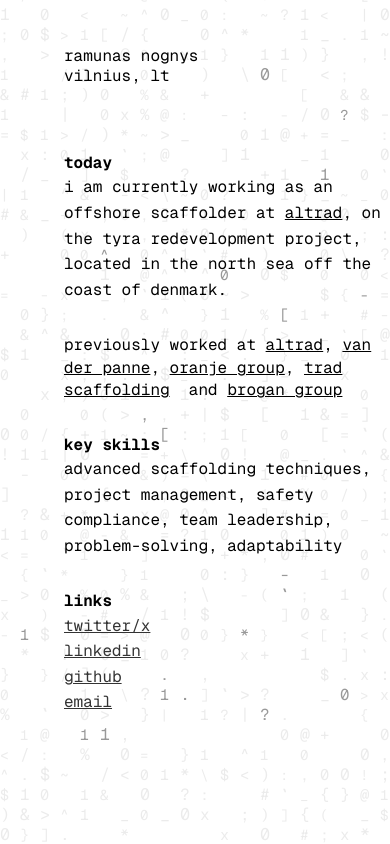
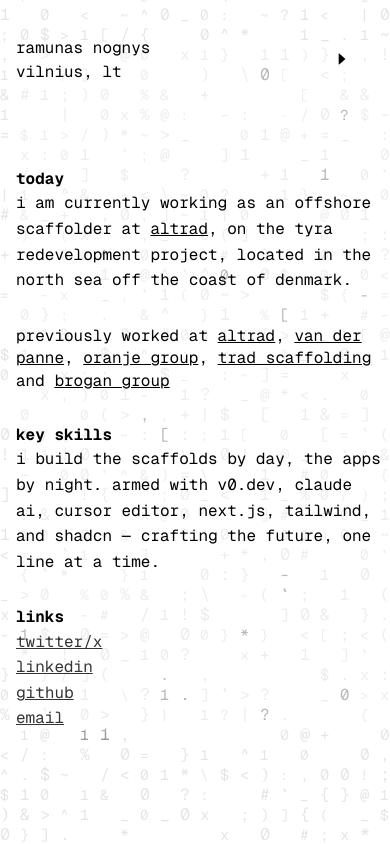
Before and after one commit to ramunasnognys/r-nognys-portfolio-v1, a Next.js app: page / in a window 390 px wide. Built offline with nearby package versions, Linux system fonts and the light colour scheme.

Commit message:
ready for production

```diff
--- /dev/null
+++ b/app/components/AudioPlayer.tsx
@@ -0,0 +1,36 @@
+"use client";
+
+import React, { useState, useRef, useEffect } from 'react';
+import { PauseOutlined, CaretRightOutlined } from '@ant-design/icons';
+
+const AudioPlayer: React.FC = () => {
+  const [isPlaying, setIsPlaying] = useState(false);
+  const audioRef = useRef<HTMLAudioElement | null>(null);
+
+  useEffect(() => {
+    audioRef.current = new Audio('/audio.webm');
+    audioRef.current.loop = true;
+  }, []);
+
+  const togglePlayPause = () => {
+    if (audioRef.current) {
+      if (isPlaying) {
+        audioRef.current.pause();
+      } else {
+        audioRef.current.play();
+      }
+      setIsPlaying(!isPlaying);
+    }
+  };
+
+  return (
+    <button
+      onClick={togglePlayPause}
+      className="bg-black text-white p-2 rounded-full z-50 text-xs"
+    >
+      {isPlaying ? <PauseOutlined /> : <CaretRightOutlined />}
+    </button>
+  );
+};
+
+export default AudioPlayer;
--- a/app/components/Char.tsx
+++ b/app/components/Char.tsx
@@ -1,5 +1,4 @@
 import React, { useEffect, useState, useRef } from 'react'
-import { useTheme } from '../context/ThemeContext'
 
 interface CharProps {
   char: string
@@ -10,7 +9,6 @@
 }
 
 const Char: React.FC<CharProps> = ({ char, x, y, size, id }) => {
-  const { isDark } = useTheme()
   const [isHovered, setIsHovered] = useState(false)
   const [opacity, setOpacity] = useState(0)
   const timeoutRef = useRef<NodeJS.Timeout | null>(null)
@@ -31,10 +29,8 @@
     }, 500) // Adjust the duration as needed
   }
 
-  const lightColor = "rgba(0, 0, 0, 0.2)"
-  const darkColor = "rgba(0, 0, 0, 0.08)"
-  const lightHoverColor = "rgba(255, 0, 0, 0.8)"
-  const darkHoverColor = "rgba(127, 127, 127, 0.8)"
+  const defaultColor = "rgba(0, 0, 0, 0.1)" // Adjust as needed
+  const hoverColor = "rgba(127, 127, 127, 0.8)" // Adjust as needed
 
   useEffect(() => {
     const element = document.getElementById(id)
@@ -75,7 +71,6 @@
       <style jsx>{`
         .char {
             transition: fill 0.3s ease, opacity 0.2s ease;
-
         }
       `}</style>
       <text
@@ -83,10 +78,7 @@
         x={x}
         y={y}
         fontSize={size}
-        fill={isHovered
-          ? (isDark ? darkHoverColor : lightHoverColor)
-          : (isDark ? darkColor : lightColor)
-        }
+        fill={isHovered ? hoverColor : defaultColor}
         className="char"
         opacity={opacity}
         onMouseEnter={handleMouseEnter}
--- a/app/components/profile.tsx
+++ b/app/components/profile.tsx
@@ -1,5 +1,7 @@
+'use client'
+
 import Link from 'next/link'
-import React from 'react'; // Add this import
+import React from 'react';
 import { ReactNode } from 'react';
 
 interface AnimatedElementProps {
@@ -26,11 +28,14 @@
   };
 
   return (
-    <div className="min-h-screen flex items-center justify-center p-4">
-      <div className="w-1/2 bg-white p-8 shadow-sm rounded-sm font-mono text-sm leading-relaxed overflow-y-auto max-h-screen">
-        <AnimatedElement tag="header" className="mb-8 flex items-center" index={0}>
-          <h1 className="text-lg font-bold mr-2">Ramunas Nognys</h1>
-          <span className="leading-loose">Vilnius, lt</span> {/* Added line height */}
+    <div className="min-h-screen flex items-center justify-center p-4 selectable text-selectable profile-overlay">
+      <div className="w-1/2 bg-white bg-opacity-90 p-8 shadow-sm rounded-sm font-mono text-sm leading-relaxed overflow-y-auto max-h-screen">
+        <AnimatedElement tag="header" className="mb-8 flex flex-col" index={0}>
+          <div className="flex justify-between items-center w-full">
+            <h1 className="text-lg">Ramunas Nognys</h1>
+            {/* <AudioPlayer /> */}
+          </div>
+          <span className="leading-loose">Vilnius, lt</span>
         </AnimatedElement>
 
         <AnimatedElement tag="section" className="mb-8" index={1}>
@@ -61,8 +66,7 @@
             <strong>Key Skills</strong> {/* Made bold */}
           </h2>
           <p>
-            Advanced scaffolding techniques, project management, safety compliance, team leadership, problem-solving,
-            adaptability
+          I build the scaffolds by day, the apps by night. Armed with v0.dev, Claude AI, Cursor Editor, Next.js, Tailwind, and ShadCN — crafting the future, one line at a time.
           </p>
         </AnimatedElement>
 
--- a/app/globals.css
+++ b/app/globals.css
@@ -1,37 +1,34 @@
-/* Base Styles */
 * {
-  margin: 0; /* Reset margin for all elements */
-  padding: 0; /* Reset padding for all elements */
+  margin: 0;
+  padding: 0;
 }
 
 
 body {
   color: var(--foreground);
   line-height: 1.6;
-  padding: 0; /* Removed padding to allow background to take full screen */
-  font-size: 1rem; /* Set base font size */
+  padding: 0;
   text-transform: lowercase;
   -webkit-user-select: none;
   -moz-user-select: none;
   -ms-user-select: none;
   user-select: none;
-  text-align: left; /* Align text to the left */
+  text-align: left;
 
 }
 
-/* Set all headings and paragraphs to have the same font size */
 h1, h2, h3, h4, h5, h6, p {
-  font-size: 1rem; /* Set to 1.2rem */
-  font-weight: normal; /* Optional: adjust weight if needed */
-  margin: .5rem; /* Optional: reset margin */
+  font-size: 1rem;
+  font-weight: normal;
+  margin: .5rem;
   padding: 0;
-  max-width: 70ch; /* Set max width to 70 characters */
-  text-align: left; /* Align text to the left */
-  line-height: 1.5; /* Adjust line height for better spacing */
+  max-width: 70ch;
+  text-align: left;
+  line-height: 1.5;
 }
 
 a {
-  text-decoration: underline; /* Added underline to all links */
+  text-decoration: underline;
   color: inherit;
   outline: none;
 }
@@ -40,18 +37,8 @@
 .container {
   max-width: 800px;
   margin: 0 auto;
-  padding: 2rem; /* Added padding for consistent text indentation */
+  padding: 2rem;
   margin-left: 1rem;
-  -webkit-user-select: text;
-  -moz-user-select: text;
-  -ms-user-select: text;
-  user-select: text;
-}
-
-.profile-container {
-  max-width: 70ch; /* Set max width to 70 characters */
-  padding-left: 4rem;
-  padding-top: 3rem;
   -webkit-user-select: text;
   -moz-user-select: text;
   -ms-user-select: text;
@@ -59,50 +46,103 @@
   position: relative;
 }
 
-/* Header Styles */
+.profile-container {
+  max-width: 70ch;
+  padding-left: 4rem; /* Default padding for larger screens */
+  padding-top: 3rem;
+  -webkit-user-select: text;
+  -moz-user-select: text;
+  -ms-user-select: text;
+  user-select: text;
+  position: absolute;
+  z-index: 2;
+}
+
+/* Media query for mobile devices */
+@media (max-width: 768px) {
+  .profile-container {
+    padding-left: 1rem; /* Adjust padding for mobile devices */
+  }
+
+  .audio-player-container{
+    right: 1rem; /* Adjust right position for mobile devices */
+  }
+}
+
+.flex-layout {
+  display: flex;
+  justify-content: space-between;
+  align-items: center;
+  width: 100%;
+
+}
+
+.name-title {
+  font-size: 1.5rem;
+  font-weight: bold;
+  margin: 0;
+  padding: 0;
+
+}
+
+header {
+  line-height: 1;
+  margin: 0;
+  margin-bottom: 4.5rem;
+}
+
+header > div {
+  display: flex;
+  justify-content: space-between;
+  align-items: center;
+  width: 100%;
+
+}
+
 h1 {
-  margin-bottom: .3rem;
-  line-height: 0; /* Set line-height to 0 for header element children */
-  margin-bottom: 1rem; /* Added margin for spacing between h1 and span */
+  margin: 0;
+  padding: 0;
+  font-size: 1rem;
+  font-weight: normal;
 }
 
 h1,p > * {
-  line-height: 0; /* Apply line-height of 0 to all direct children of h1 */
-  padding: 0;
+  line-height: 0;
 }
 
 .location {
-  color: #666; /* Subtle gray to differentiate */
+  color: #666;
   margin-bottom: 2rem;
 }
 
 /* Section Styles */
 section {
-  margin-bottom: 2rem; /* Set gap between sections to 2rem */
+  margin-bottom: 2rem;
   margin-left: 0;
 }
 
 section p {
-  margin-bottom: 0; /* Remove margin below paragraphs to avoid extra spacing */
+  margin-bottom: 0;
   padding: 0;
 
 }
 
 section h2 {
-  font-weight: normal; /* Changed from bold to normal */
-  margin:0; /* Remove margin below h2 to eliminate gap with p */
+  font-weight: normal;
+  margin:0;
 }
 
 section p {
-  margin-top: 0; /* Remove margin above p to eliminate gap with h2 */
+  margin-top: 0;
   padding: 0;
   margin-left: 0;
 }
 
 header {
-  line-height: 0.5rem; /* Set line-height to 0.5rem for children spacing */
+  line-height: 3rem;
   margin: 0;
   margin-bottom: 4.5rem;
+
 }
 
 header p, h1 {
@@ -111,40 +151,40 @@
 }
 
 h2 {
-  font-weight: normal; /* Changed from bold to normal */
+  font-weight: normal;
   margin-top: 2rem;
   margin-bottom: 1rem;
-  line-height: 1.4; /* Increase line height for better readability */
+  line-height: 1.4;
 }
 
 p {
-  margin-bottom: 1rem; /* Add margin to paragraphs */
-  line-height: 1.6; /* Increase line height for better readability */
+  margin-bottom: 1rem;
+  line-height: 1.6;
 }
 
-/* Remove indentation from lists */
+
 ul, ol {
-  padding: 0; /* Remove padding */
-  margin: 0; /* Remove margin */
+  padding: 0;
+  margin: 0;
 }
 
 /* Link Styles */
 .links ul {
-  list-style: none; /* Remove list style */
-  padding: 0; /* Ensure no padding for links list */
+  list-style: none;
+  padding: 0;
 }
 
 .links li {
-  margin: 0; /* Remove margin */
-  font-size: 1rem; /* Set to 1rem for consistency */
-  list-style: none; /* Ensure no list style */
+  margin: 0;
+  font-size: 1rem;
+  list-style: none;
 }
 
 .links a {
-  color: inherit; /* Remove link color styling */
-  text-decoration: none; /* Remove underline */
-  display: block; /* Keep block display */
-  margin-bottom: 0; /* Remove margin */
+  color: inherit;
+  text-decoration: none;
+  display: block;
+  margin-bottom: 0;
 
 }
 
@@ -152,36 +192,27 @@
   display: block;
 }
 
-/* Work Experience List Item Styles */
+
 ul li {
-  font-size: 1rem; /* Set to 1.2rem for consistency */
-  color: #333; /* Ensure color consistency */
+  font-size: 1rem;
+  color: #333;
   list-style: none;
 }
 
-/* Additional Styling for Minimal Look */
-.profile {
-  border: 1px solid #ddd; /* Light border around the profile for structure */
-  padding: 0; /* Remove padding in the profile */
-  background: #fff;
-  box-shadow: 0 4px 8px rgba(0, 0, 0, 0.05); /* Subtle shadow for depth */
-  background: red;
-}
 
-/* Main Element Spacing */
+
+
 main {
-  padding: 0; /* Remove padding from main */
+  padding: 0;
   background: transparent;
   padding: 0;
   margin: 0;
 
 }
 
-/* Style for the background ASCII art */
 
 
 
-/* Highlight Text Style */
 .highlight {
   background-color: black;
   color: white;
@@ -196,14 +227,12 @@
 }
 
 
-/* Style for selected text */
 ::selection {
-  background-color: #000000; /* Background color for selected text */
-  color: white; /* Text color for selected text */
+  background-color: #000000;
+  color: white;
 }
 
 
-/* Fade-In Animation */
 @keyframes fadeInUp {
   from {
     opacity: 0;
@@ -221,7 +250,6 @@
 }
 
 
-/* Top-Down Fade-In Animation */
 @keyframes fadeInTopDown {
   0% {
     opacity: 0;
@@ -240,13 +268,11 @@
   animation-delay: inherit;
 }
 
-/* This will trigger the animation after the page loads */
 body:not(.loading) .fade-in-top-down {
   animation-play-state: running;
 }
 
 
-/* Links List Styles */
 .links-list {
   list-style-type: none;
   padding: 0;
@@ -256,20 +282,17 @@
 
 
 .links-list a {
-  display: inline-block; /* Allows the underline to only span the text */
+  display: inline-block;
   text-decoration: underline;
   color: inherit;
 }
 
-/* ... rest of the styles ... */
 
 
 
-/* Style for the background ASCII art */
 
 
 
-/* Highlight Text Style */
 .highlight {
   background-color: black;
   color: white;
@@ -284,14 +307,12 @@
 }
 
 
-/* Style for selected text */
 ::selection {
-  background-color: #000000; /* Background color for selected text */
-  color: white; /* Text color for selected text */
+  background-color: #000000;
+  color: white;
 }
 
 
-/* Fade-In Animation */
 @keyframes fadeInUp {
   from {
     opacity: 0;
@@ -309,7 +330,6 @@
 }
 
 
-/* Top-Down Fade-In Animation */
 @keyframes fadeInTopDown {
   from {
     opacity: 0;
@@ -324,3 +344,119 @@
 .fade-in-top-down {
   animation: fadeInTopDown 1s ease forwards;
 }
+
+
+@keyframes fadeInAudioPlayer {
+  from {
+    opacity: 0;
+  }
+  to {
+    opacity: 1;
+  }
+}
+
+.fade-in-audio-player {
+  animation: fadeInAudioPlayer 1s ease-out forwards;
+  opacity: 0;
+}
+
+.audio-player-container {
+  position: absolute;
+  top: 2.7rem;
+  right: 2rem;
+  z-index: 10;
+  align-items: top;
+}
+
+button {
+  background: transparent;
+  border: none;
+  cursor: pointer;
+  padding: 0.5rem;
+  position: relative;
+  overflow: hidden;
+}
+
+button::before {
+  content: '';
+  position: absolute;
+  top: 50%;
+  left: 50%;
+  width: 0;
+  height: 0;
+  background-color: black;
+  transition: width 0.3s ease, height 0.3s ease, top 0.3s ease, left 0.3s ease;
+}
+
+button:hover::before {
+  width: 80%;
+  height: 80%;
+  top: 10%;
+  left: 10%;
+}
+
+svg {
+  width: 1rem;
+  height: 1rem;
+  position: relative;
+  left: 0;
+  top: 0;
+  z-index: 1;
+
+}
+
+button:hover svg {
+  fill: white;
+}
+
+
+.ascii-background {
+  position: absolute;
+  top: 0;
+  left: 0;
+  width: 100%;
+  height: 100%;
+  z-index: -1;
+}
+
+.selectable {
+  cursor: none;
+}
+
+.selectable:hover {
+  cursor: none;
+}
+
+.no-select {
+  -webkit-user-select: none;
+  -moz-user-select: none;
+  -ms-user-select: none;
+  user-select: none;
+}
+
+.text-selectable {
+  -webkit-user-select: text;
+  -moz-user-select: text;
+  -ms-user-select: text;
+  user-select: text;
+  cursor: text;
+}
+
+.no-select .text-selectable {
+  -webkit-user-select: text;
+  -moz-user-select: text;
+  -ms-user-select: text;
+  user-select: text;
+  cursor: text;
+}
+
+
+.profile-overlay {
+  position: relative;
+  z-index: 10;
+  pointer-events: auto;
+}
+
+.profile-overlay > div {
+  background-color: rgba(255, 255, 255, 0.3);
+}
--- a/app/layout.tsx
+++ b/app/layout.tsx
@@ -1,9 +1,6 @@
 import type { Metadata } from 'next'
 import { ThemeProvider } from './context/ThemeContext'
-import ASCIIBackground from './components/ASCIIBackground'
 
-
-// import { GeistSans } from 'geist/font/sans';
 import { GeistMono } from 'geist/font/mono';
 import './globals.css';
 
@@ -19,9 +16,8 @@
 }) {
   return (
     <html lang="en" className={GeistMono.className}>
-      <body>
+      <body className="selectable">
         <ThemeProvider>
-          <ASCIIBackground />
           {children}
         </ThemeProvider>
       </body>
--- a/app/lib/utils.ts
+++ b/app/lib/utils.ts
@@ -0,0 +1,6 @@
+import { clsx, type ClassValue } from "clsx"
+import { twMerge } from "tailwind-merge"
+
+export function cn(...inputs: ClassValue[]) {
+  return twMerge(clsx(inputs))
+}
--- a/app/page.tsx
+++ b/app/page.tsx
@@ -1,17 +1,20 @@
+import Profile from './components/profile'
 import ASCIIBackground from './components/ASCIIBackground'
-import Profile from './components/profile'
-import { Metadata } from 'next'
-
-export const metadata: Metadata = {
-  title: 'Ramunas Nognys - Offshore Scaffolder and Rigger',
-  description: 'Ramunas Nognys - Experienced offshore scaffolder and rigger with a decade of experience in the oil & gas and renewable energy sectors.',
-}
+import AudioPlayer from './components/AudioPlayer'
 
 export default function Home() {
   return (
-    <main className="relative h-screen w-screen ">
-      <div className="profile-container absolute">
-        <Profile />
+    <main className="flex min-h-screen flex-col items-center justify-between p-24">
+      <div className="audio-player-container">
+        <AudioPlayer />
+      </div>
+      <div className="relative w-full max-w-2xl">
+        <div className="profile-container">
+          <div className="flex-layout">
+            <Profile />
+            <ASCIIBackground />
+          </div>
+        </div>
       </div>
     </main>
   )
```
Also changed, not shown: app/components/BeamCursor.tsx (added, +21 -0 lines), app/components/play.tsx (added, +54 -0 lines), app/hooks/useBeamCursor.ts (added, +29 -0 lines), package.json (+8 -4 lines), 2 other files (tests, documents, lock files or other folders).
